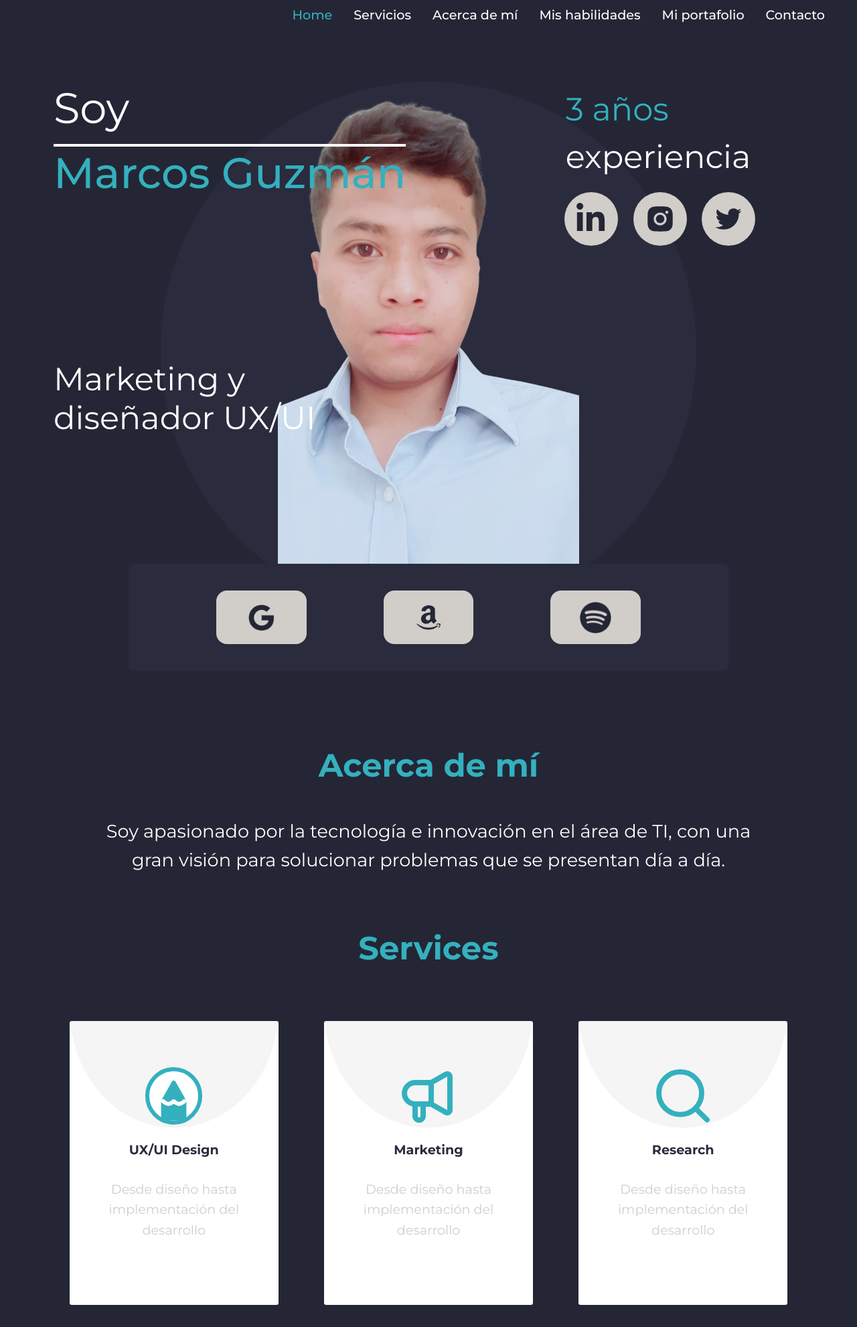
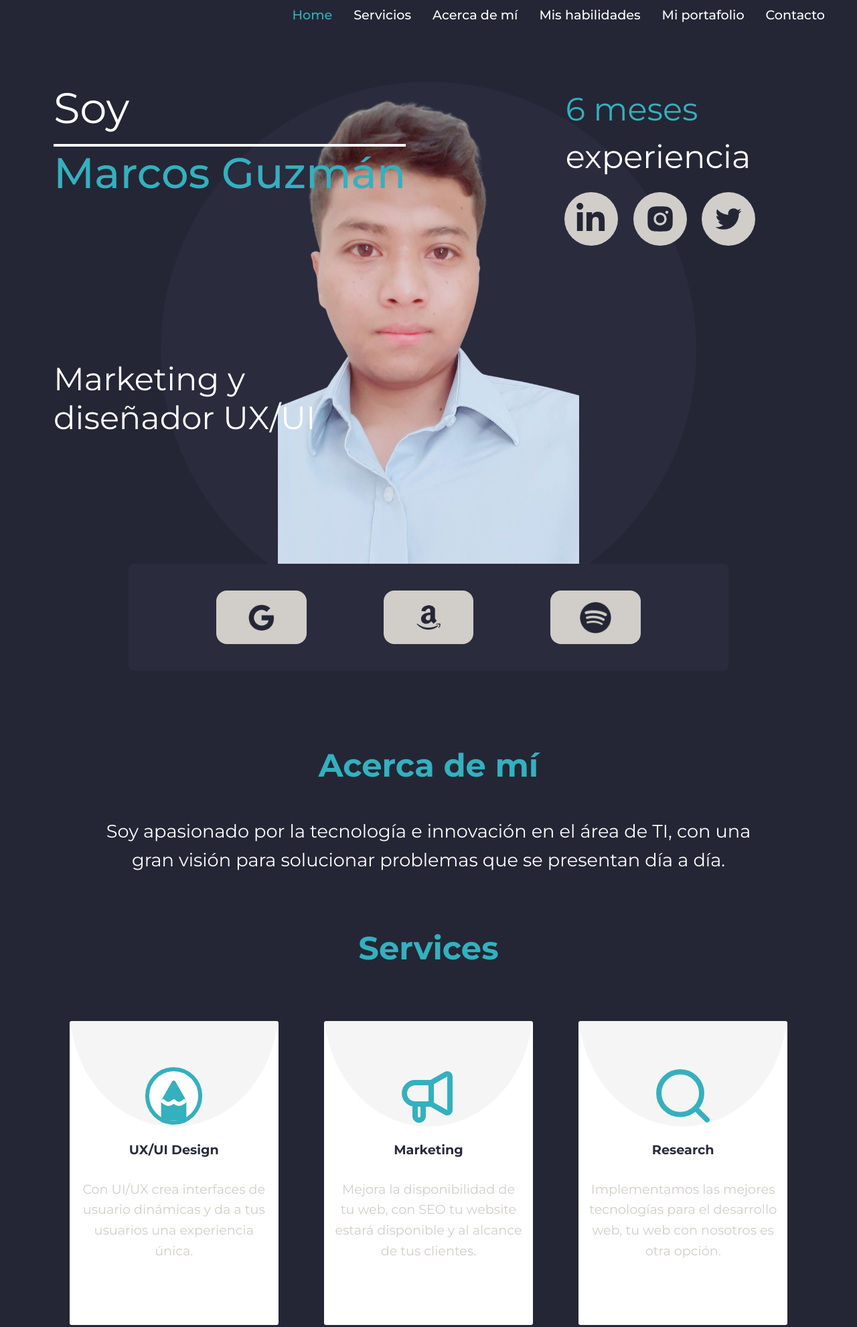
Before and after one commit to marcosguz/portfolio, a plain HTML site: page index.html in a window 1280 px wide. Shown: the part 40-2022 px from the top of the page at 67% size. Drawn offline with Linux system fonts and the light colour scheme.

Commit message:
Coreeciones

```diff
--- a/css/my-portfolio/portfolio.css
+++ b/css/my-portfolio/portfolio.css
@@ -38,7 +38,7 @@
 }
 
 .portfolio-my-portfolio-2{
-    background: url(../../image/image\ 4.jpg);
+    background: url(../../image/Home.jpg);
     background-repeat: no-repeat;
     background-size: contain;
     background-position: center;
--- a/index.html
+++ b/index.html
@@ -73,7 +73,7 @@
         </div>
 
         <div class="content-experiencie">
-          <h2 class="experiencie-title">3 años</h2>
+          <h2 class="experiencie-title">6 meses</h2>
           <p class="title">experiencia</p>
           <div class="social">
             <div class="social-media">
@@ -126,21 +126,21 @@
             <img src="image/iconoir_design-pencil.svg" alt="pencil" />
             <h3 class="my-services-title">UX/UI Design</h3>
             <p class="my-services-paragraph">
-              Desde diseño hasta implementación del desarrollo
+              Con UI/UX crea interfaces de usuario dinámicas y da a tus usuarios una experiencia única.
             </p>
           </div>
           <div class="my-services">
             <img src="image/majesticons_speakerphone-line.svg" alt="speakerphone" />
             <h3 class="my-services-title">Marketing</h3>
             <p class="my-services-paragraph">
-              Desde diseño hasta implementación del desarrollo
+              Mejora la disponibilidad de tu web, con SEO tu website estará disponible y al alcance de tus clientes.
             </p>
           </div>
           <div class="my-services">
             <img src="image/feather_search.svg" alt="Search" />
             <h3 class="my-services-title">Research</h3>
             <p class="my-services-paragraph">
-              Desde diseño hasta implementación del desarrollo
+              Implementamos las mejores tecnologías para el desarrollo web, tu web con nosotros es otra opción.
             </p>
           </div>
         </div>
@@ -217,6 +217,7 @@
 		</p>
 	</footer>
 
+  <script src="https://kit.fontawesome.com/c26c16a80b.js" crossorigin="anonymous"></script>
   <script src="js/index.js"></script>
   </body>
 </html>
```
Also changed, not shown: image/Home.jpg (added).
